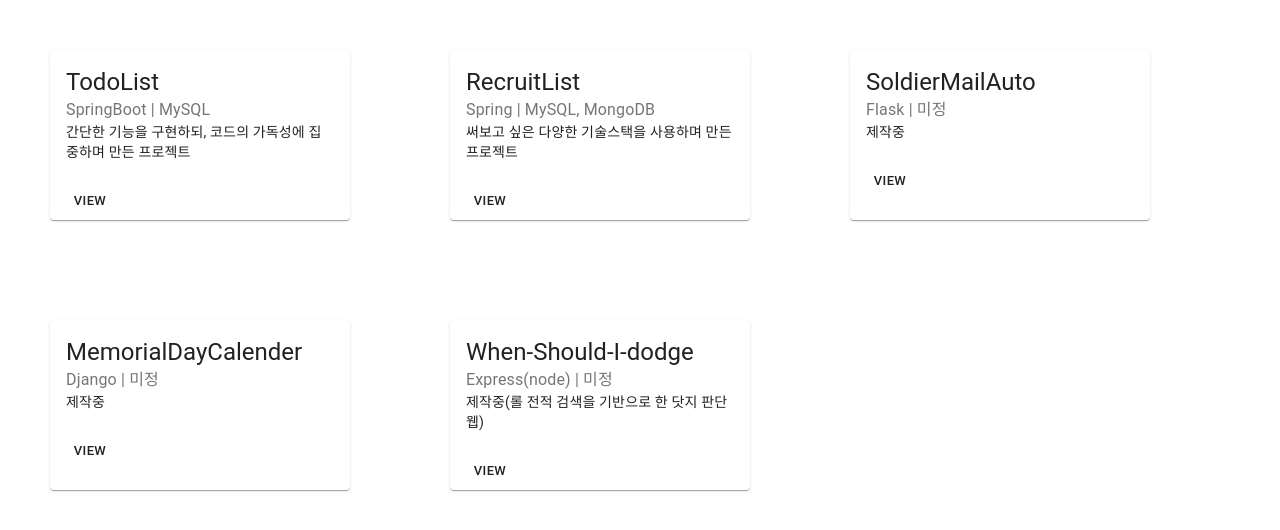
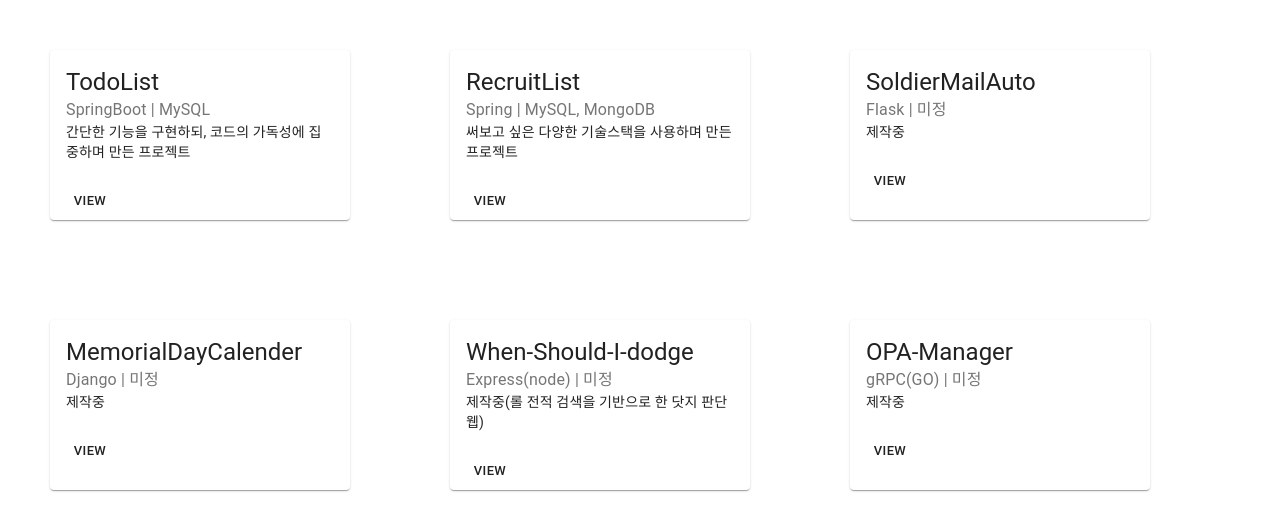
Before and after one commit to Root-kjh/Kjh-Projects, a React (Create React App) app: page / in a window 1280 px wide. Shown: the top 530 px of the page. Built offline with nearby package versions, Linux system fonts and the light colour scheme.

Commit message:
update projects

```diff
--- a/src/App.js
+++ b/src/App.js
@@ -42,6 +42,13 @@
       db: "미정",
       etc: "제작중(롤 전적 검색을 기반으로 한 닷지 판단 웹)",
       link: "http://kjh-projects.kro.kr/when-shuld-i-dodge"
+    },
+    {
+      title: "OPA-Manager",
+      backend: "gRPC(GO)",
+      db: "미정",
+      etc: "제작중",
+      link: "http://kjh-projects.kro.kr/opa-manager"
     }
   ];
 
```
